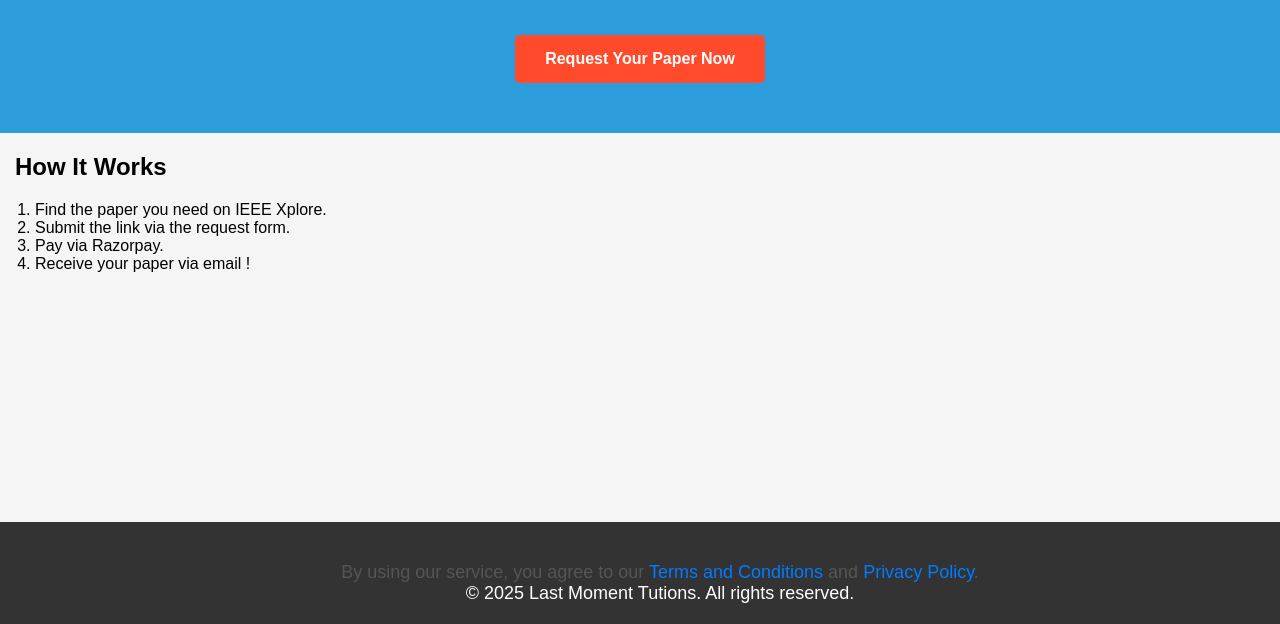
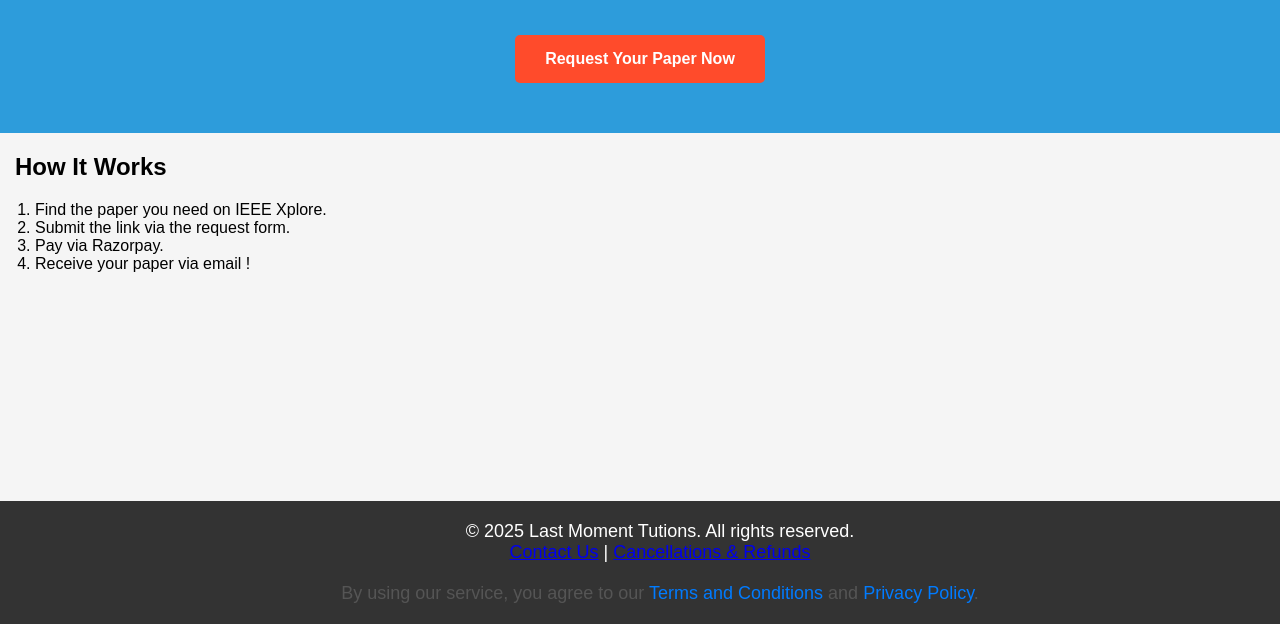
Before and after one commit to dumbledore-blr/lastmomenttutions.github.io, a plain HTML site: page index.html in a window 1280 px wide. Shown: the part 176-800 px from the top of the page. Drawn offline with Linux system fonts and the light colour scheme.

Commit message:
Update index.html

```diff
--- a/index.html
+++ b/index.html
@@ -42,12 +42,14 @@
 
     <footer>
 
-        <section class="terms">
+        <p>&copy; <span id="year"></span> Last Moment Tutions. All rights reserved.</p>
+
+        <p><a href="contact-us.html">Contact Us</a> | <a href="cancellations-refunds.html">Cancellations & Refunds</a></p>
+                <section class="terms">
             <p>By using our service, you agree to our <a href="terms.html" target="">Terms and Conditions</a> and
                 <a href="privacy-policy.html" target="">Privacy Policy</a>.
             </p>
         </section>
-        <p>&copy; <span id="year"></span> Last Moment Tutions. All rights reserved.</p>
     </footer>
 
     <script>
```
